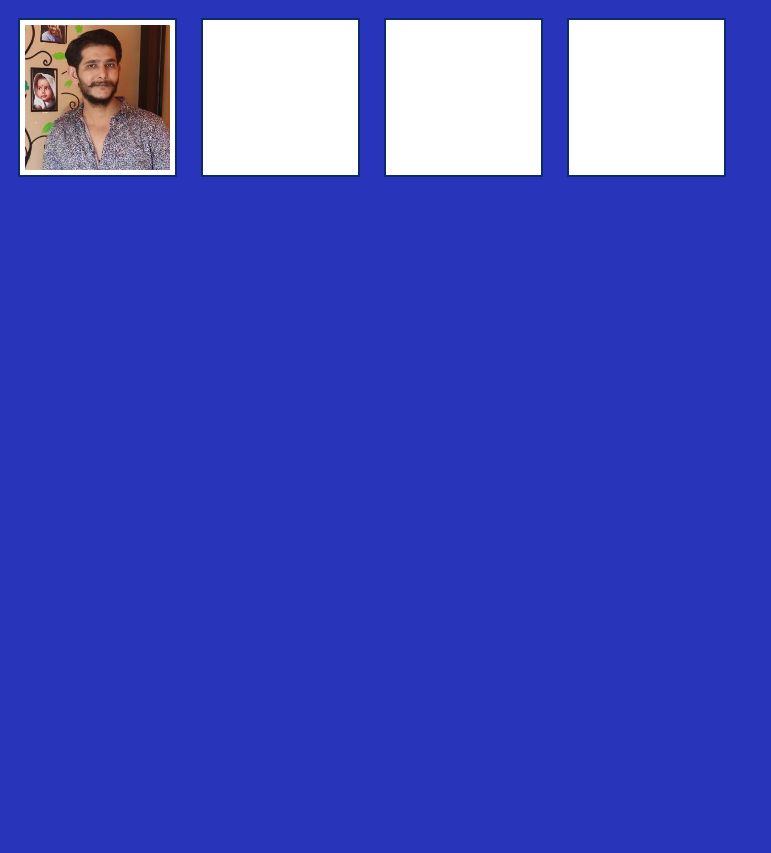
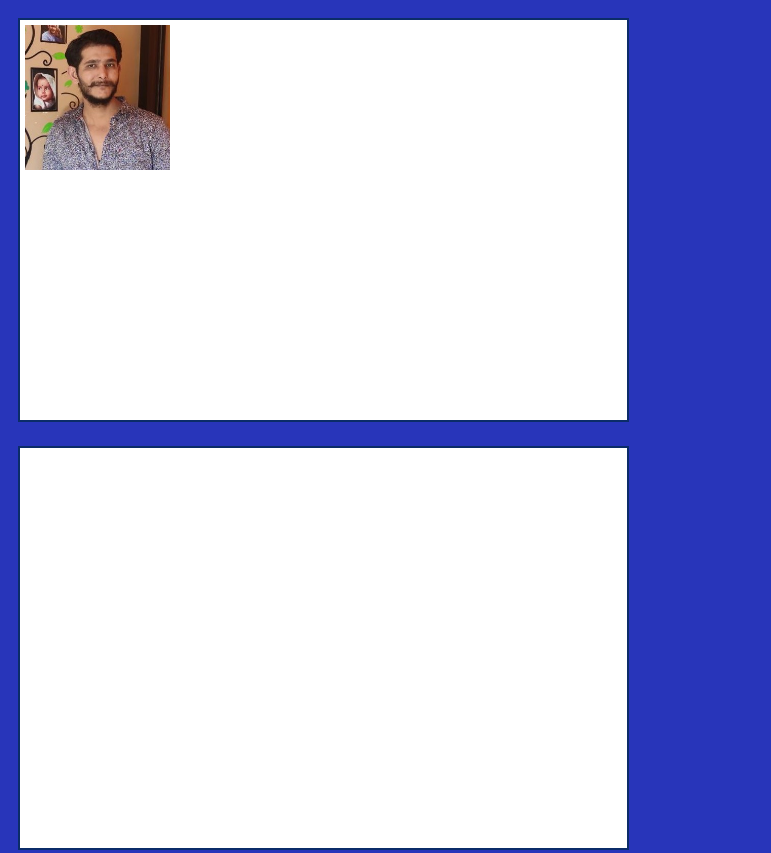
Before and after one commit to vinay2328-web/JavascriptTutorial, a plain HTML site: page DragAndDrop/index.html in a window 1280 px wide. Shown: the top 853 px of the page, without its empty margins (0-771 px from the left). Before the commit the page ends 800 px from the top, so only its background shows below. Drawn offline with Linux system fonts and the light colour scheme.

Commit message:
Updated style.css

```diff
--- a/DragAndDrop/style.css
+++ b/DragAndDrop/style.css
@@ -14,8 +14,8 @@ html, body {
 }
 .whiteBox {
     background-color: #fff;
-    width: 155px;
-    height: 155px;
+    width: 48%;
+    height: 50vh;
     display: inline-block;
     margin:10px;
     border:2px solid rgb(11, 44, 105);
```
